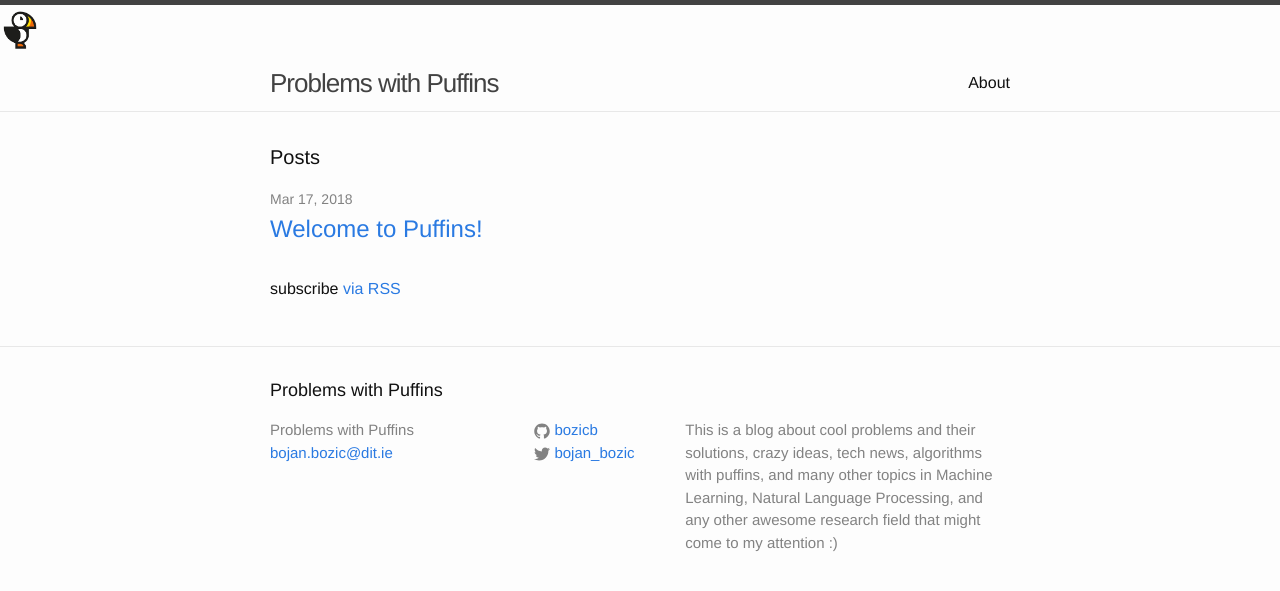
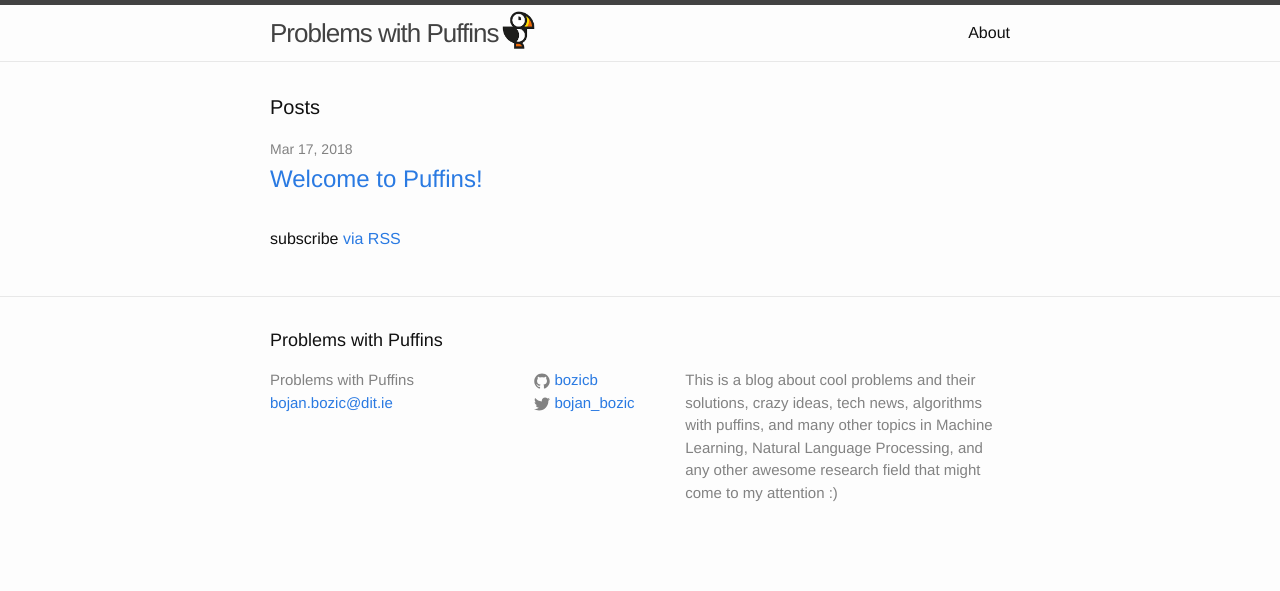
Before and after one commit to bozicb/bozicb.github.io, a Jekyll site: the page built from index.html, in a window 1280 px wide. Shown: the top 591 px of the page. Built offline with Jekyll 4.4.1, drawn with Linux system fonts in a browser that asks for light colours.

Commit message:
move puffin

```diff
--- a/_includes/header.html
+++ b/_includes/header.html
@@ -1,6 +1,7 @@
 <header class="site-header">
-  <img src="/images/puffin.png" height="50">
+
   <div class="wrapper">
+    <img src="/images/puffin.png" height="50">
     <a class="site-title" href="{{ site.baseurl }}/">{{ site.title }}</a>
 
     <nav class="site-nav">
```
